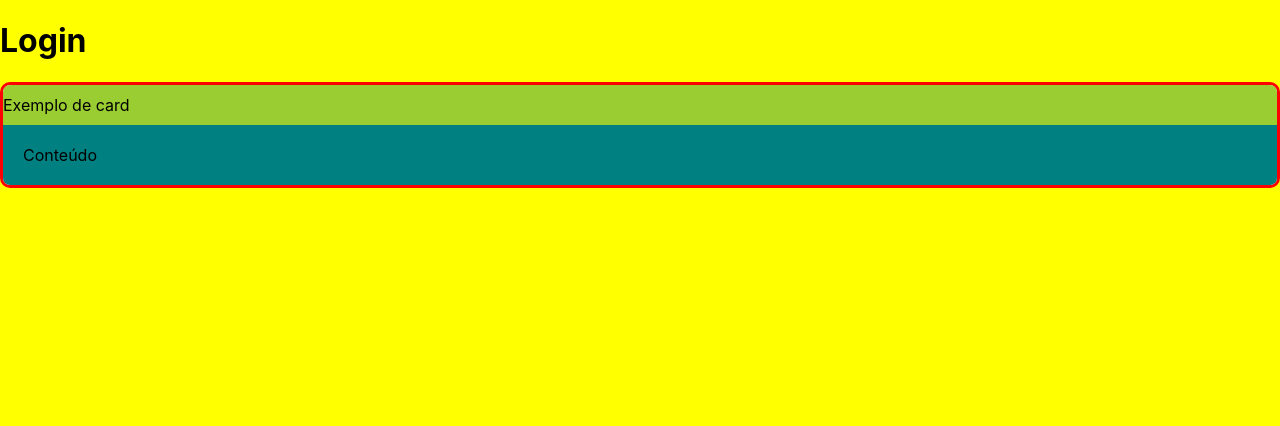
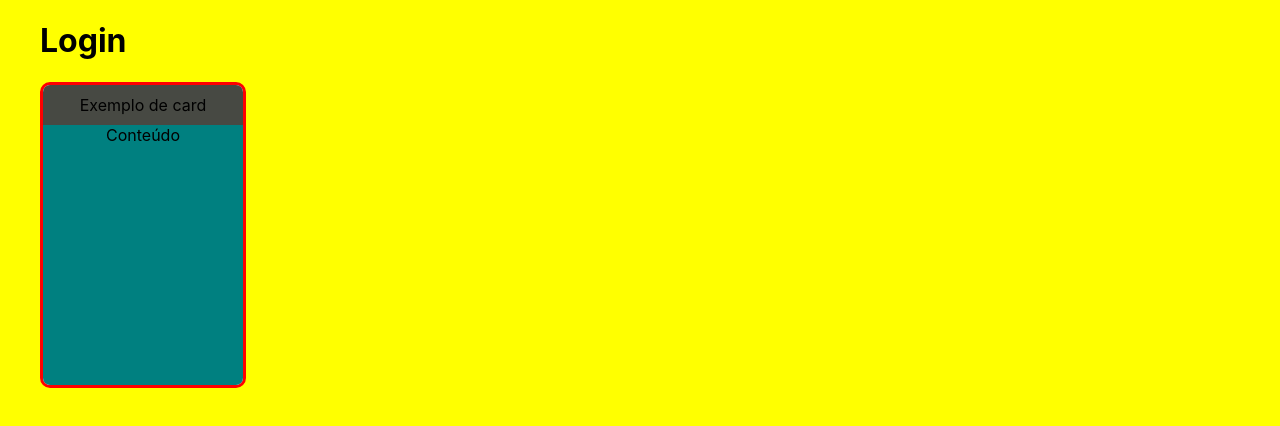
Before and after one commit to alinediani/react, a React (Create React App) app in the folder card/: page / in a window 1280 px wide. Shown: the top 426 px of the page. Built offline with nearby package versions, Linux system fonts and the light colour scheme.

Commit message:
formatação

```diff
--- a/card/src/componentes/card.css
+++ b/card/src/componentes/card.css
@@ -3,13 +3,19 @@
     border-radius: 10px;
     overflow: hidden;
     border: 3px solid red;
+    width: 200px;
+    height:300px;
 }
 .Card .title{
-background-color: yellowgreen;
+background-color: rgb(71, 73, 67);
 padding: 10px 0px;
+display: flex;
+justify-content: center;
 }
 .Card .content{
     background-color: teal;
     color: #000000;
-    padding: 20px;
+   display: flex;
+   justify-content: center;
+   height: 100%;
 }
--- a/card/src/index.css
+++ b/card/src/index.css
@@ -1,5 +1,5 @@
 body {
-  margin: 0;
+  margin: 20px;
   font-family: -apple-system, BlinkMacSystemFont, 'Segoe UI', 'Roboto', 'Oxygen',
     'Ubuntu', 'Cantarell', 'Fira Sans', 'Droid Sans', 'Helvetica Neue',
     sans-serif;
```
